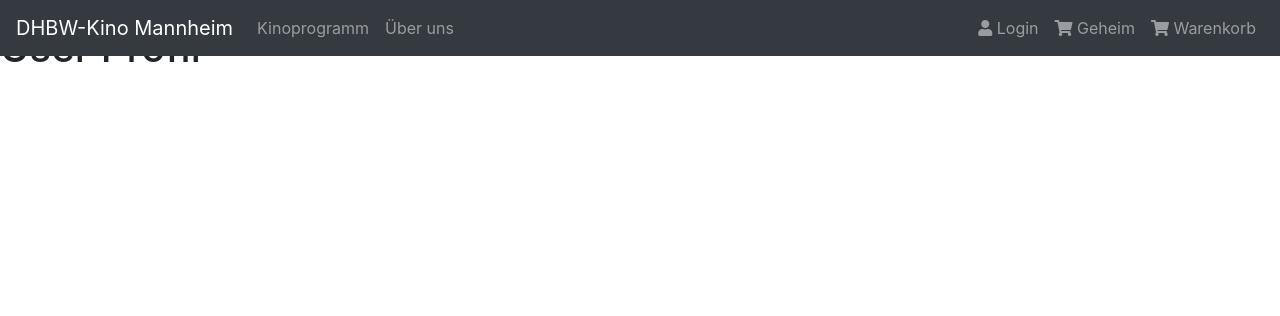
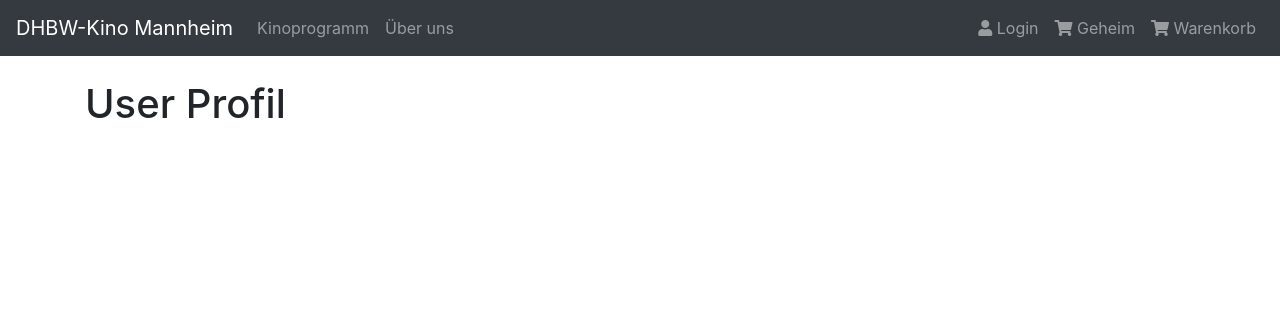
Before and after one commit to leondb999/kino, a PHP site: page /profil.php in a window 1280 px wide. Shown: the top 316 px of the page. Run offline with PHP 8.4, Linux system fonts and the light colour scheme; some libraries are stand-ins or nearby versions.

Commit message:
bug fixes

```diff
--- a/functions/navbar.php
+++ b/functions/navbar.php
@@ -15,14 +15,19 @@
     </ul>
 
     <ul class="nav navbar-nav ml-auto">
-      <li class="nav-item">
+
         <?php if(!isset($_SESSION['username'])): ?>
+        <li class="nav-item">
           <a class="nav-link" href="/kino/login.php"><i class="fas fa-user"></i> Login </a>
+        </li>
           <?php else: ?>
+          <li class="nav-item">
             <a class="nav-link" href="/kino/logout.php"><i class="fas fa-user"></i> Logout </a>
+          </li>
+          <li class="nav-item">
             <a class="nav-link" href="/kino/profil.php"><i class="fas fa-user"></i> Profil </a>
+          </li>
           <?php endif; ?>
-      </li>
       <li>
         <a class="nav-link" href="/kino/geheim.php"><i class="fas fa-shopping-cart"></i> Geheim </a>
       </li>
--- a/profil.php
+++ b/profil.php
@@ -1,4 +1,6 @@
 <?php session_start(); ?>
+<!DOCTYPE html>
+<html>
 <head>
   <Title >Profil</Title>
   <meta charset="utf-8">
@@ -16,8 +18,14 @@
   <link rel ="stylesheet"type="text/css" href="style.css">
 
 </head>
+<body>
 <header>
     <?php include('./functions/navbar.php') ?>
   </header>
-
-  <h1>User Profil </h1>
+<main role="main" style="padding-top: 56px; padding-bottom: 30px">
+    <div class="container">
+      <h1>User Profil </h1>
+    </div>
+</main>
+</body>
+</html>
```
